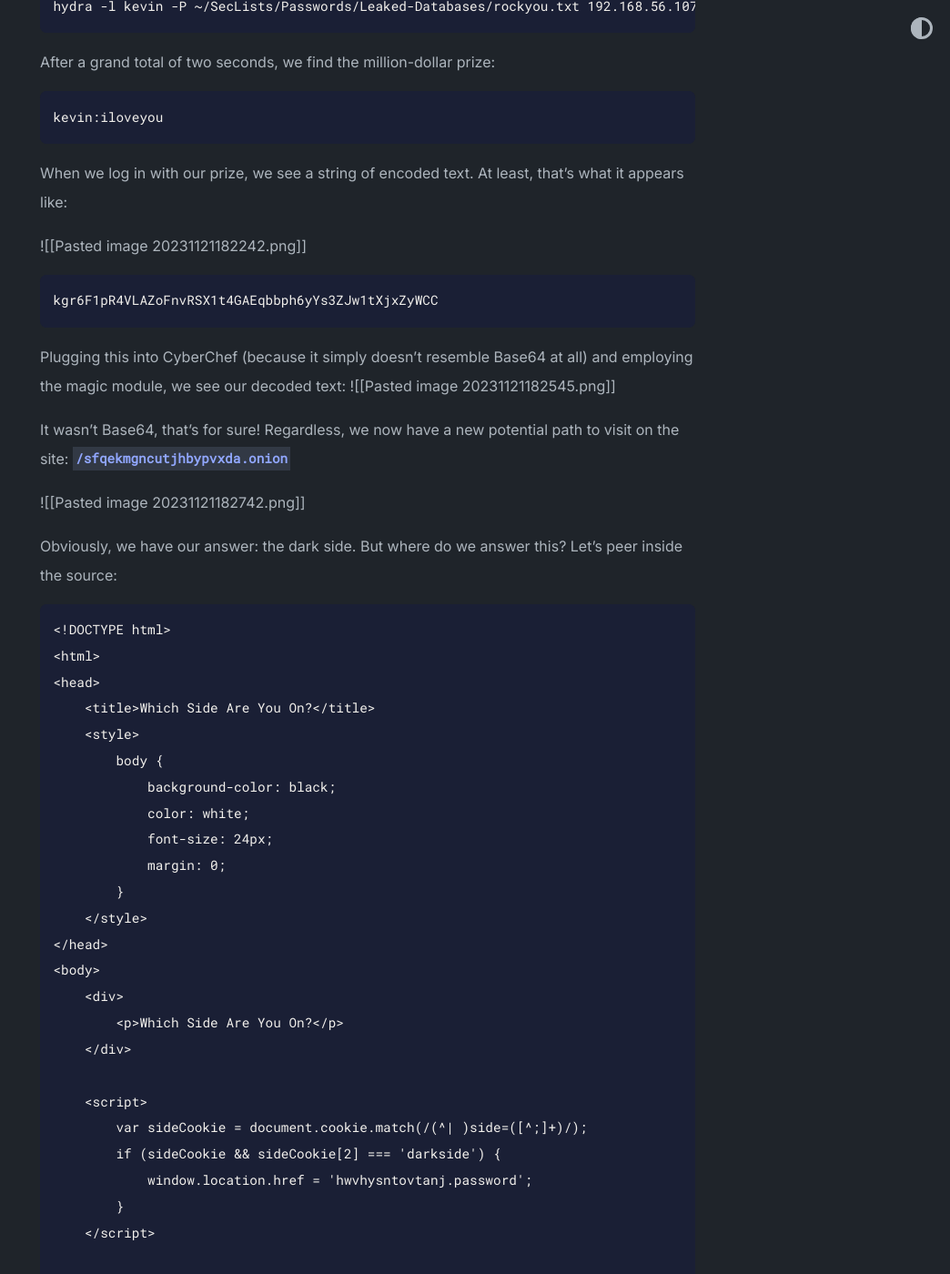
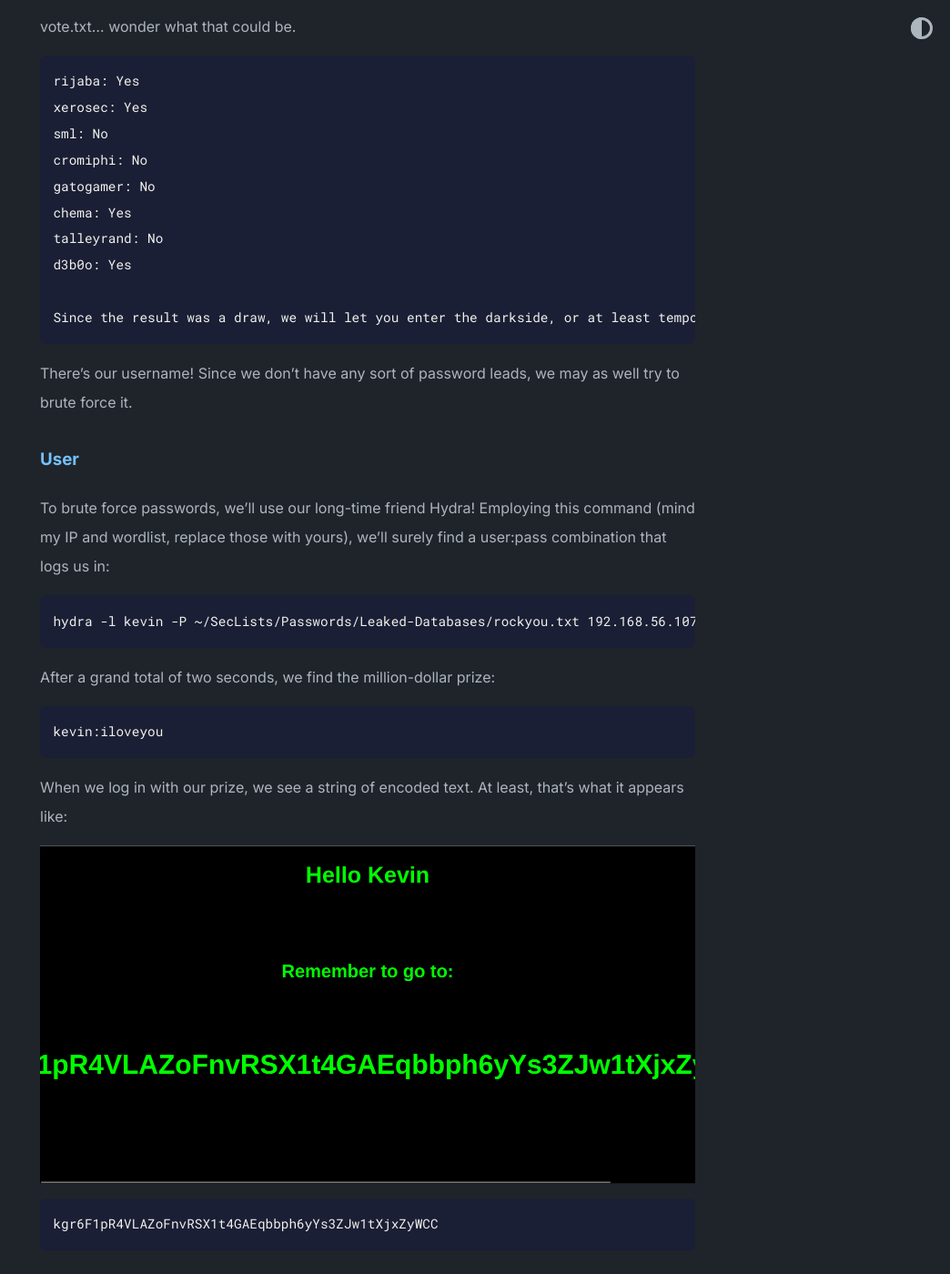
Before and after one commit to th3hat3d/th3hat3d.github.io, a Jekyll site: the page built from _posts/2023-11-21-Darkside.markdown, in a window 1280 px wide and 1400 px high, scrolled down 3641 px. Shown: the whole window at 91% size, without its empty margins (236-1280 px from the left). Built offline with Jekyll 4.4.1, drawn with Linux system fonts in a browser that asks for light colours; some of the changed text lies outside the part shown.

Commit message:
Added images for the new blog post

````diff
--- a/_posts/2023-11-21-Darkside.markdown
+++ b/_posts/2023-11-21-Darkside.markdown
@@ -32,7 +32,7 @@ A standard 22-80 situation. We'll go for HTTP first, of course.
 
 **the website**
 
-![[Pasted image 20231120225907.png]]
+![](https://cybersec.deadandbeef.com/images/Darkside/loginpage.png)
 
 A plain login page. Standard credentials such as admin:admin don't work on it when we test. Since there isn't much else to go off of, we do some dirbusting.
 
@@ -99,7 +99,7 @@ server-status           [Status: 403, Size: 279, Words: 20, Lines: 10]
 
 `/backup` o.o; that's always interesting. Piques our curiosity. What data could be in there?
 
-![[Pasted image 20231121172915.png]]
+![](https://cybersec.deadandbeef.com/images/Darkside/backupfolder.png)
 
 vote.txt... wonder what that could be.
 
@@ -132,18 +132,18 @@ kevin:iloveyou
 
 When we log in with our prize, we see a string of encoded text. At least, that's what it appears like:
 
-![[Pasted image 20231121182242.png]]
+![](https://cybersec.deadandbeef.com/images/Darkside/kevinpage.png)
 
 ```
 kgr6F1pR4VLAZoFnvRSX1t4GAEqbbph6yYs3ZJw1tXjxZyWCC
 ```
 
 Plugging this into CyberChef (because it simply doesn't resemble Base64 at all) and employing the magic module, we see our decoded text:
-![[Pasted image 20231121182545.png]]
+![](https://cybersec.deadandbeef.com/images/Darkside/cyberchefdecode.png)
 
 It wasn't Base64, that's for sure! Regardless, we now have a new potential path to visit on the site: `/sfqekmgncutjhbypvxda.onion`
 
-![[Pasted image 20231121182742.png]]
+![](https://cybersec.deadandbeef.com/images/Darkside/whichside.png)
 
 Obviously, we have our answer: the dark side. But where do we answer this? Let's peer inside the source:
 ```
````
Also changed, not shown: images/Darkside/backupfolder.png (added), images/Darkside/cyberchefdecode.png (added), images/Darkside/kevinpage.png (added), images/Darkside/loginpage.png (added), images/Darkside/whichside.png (added).
